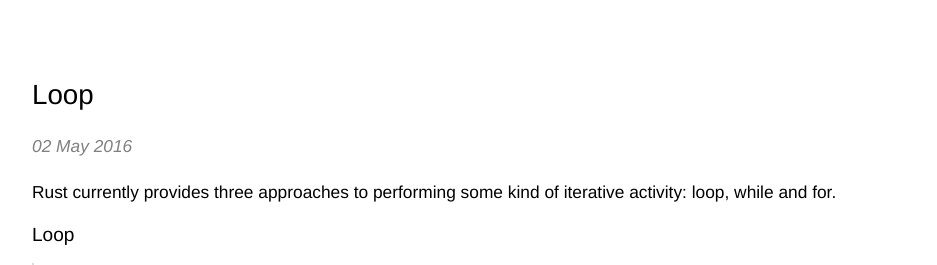
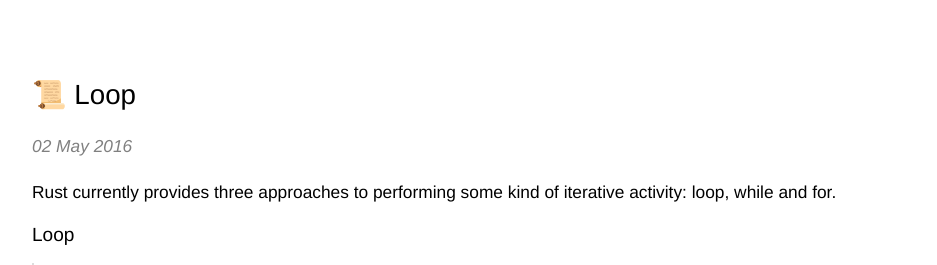
Before and after one commit to adelarsq/daily-rust.github.io, a Jekyll site: the page built from _posts/2016-05-02-loop.md, in a window 1280 px wide. Shown: the top 265 px of the page, without its empty margins (158-1095 px from the left). Built offline with Jekyll 4.4.1, drawn with Linux system fonts in a browser that asks for light colours.

```diff
--- a/_posts/2016-05-02-loop.md
+++ b/_posts/2016-05-02-loop.md
@@ -1,6 +1,6 @@
 ---
 layout: post
-title: "Loop"
+title: "📜 Loop"
 index_title: "Loop"
 tags: [rustposts, rust]
 ---
```
